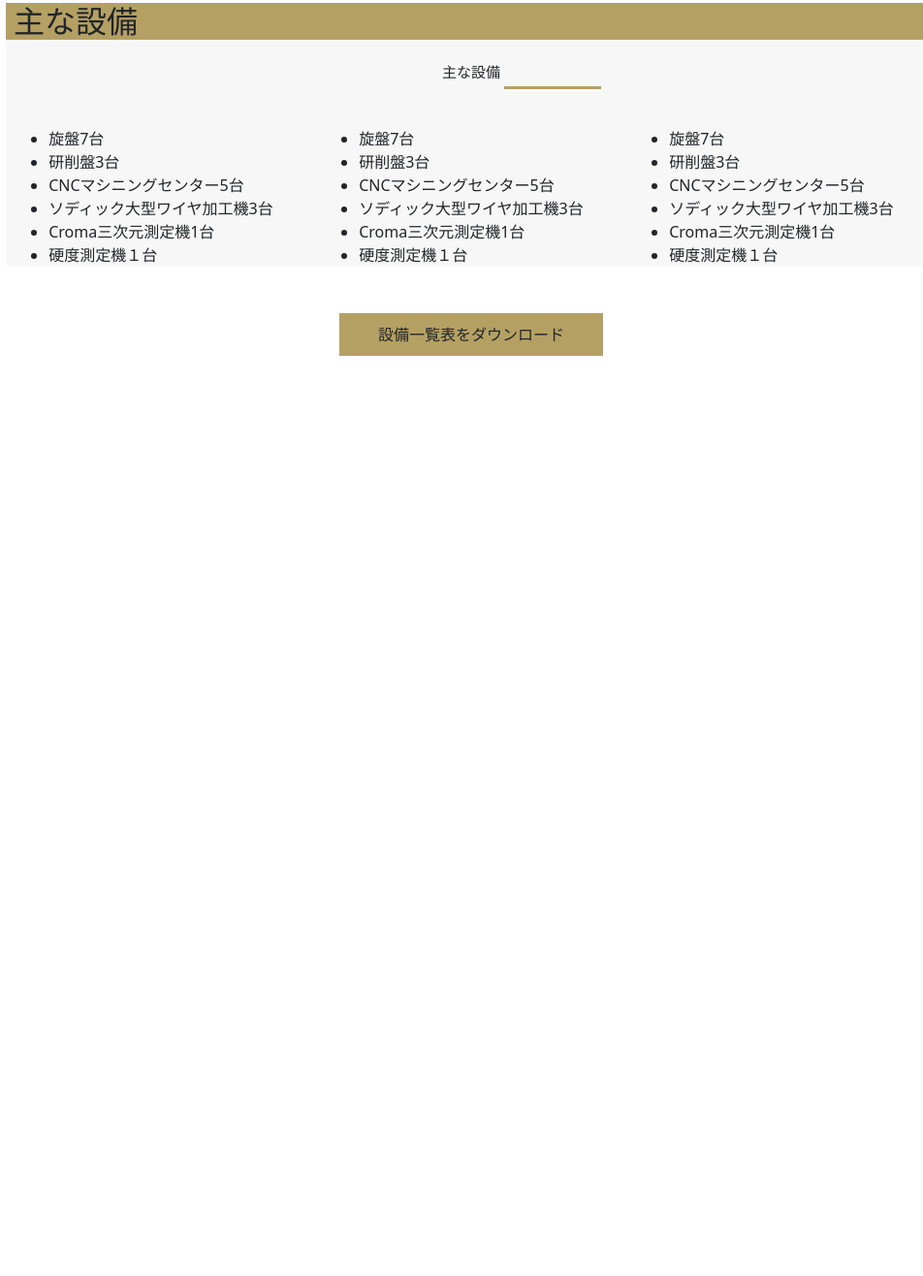
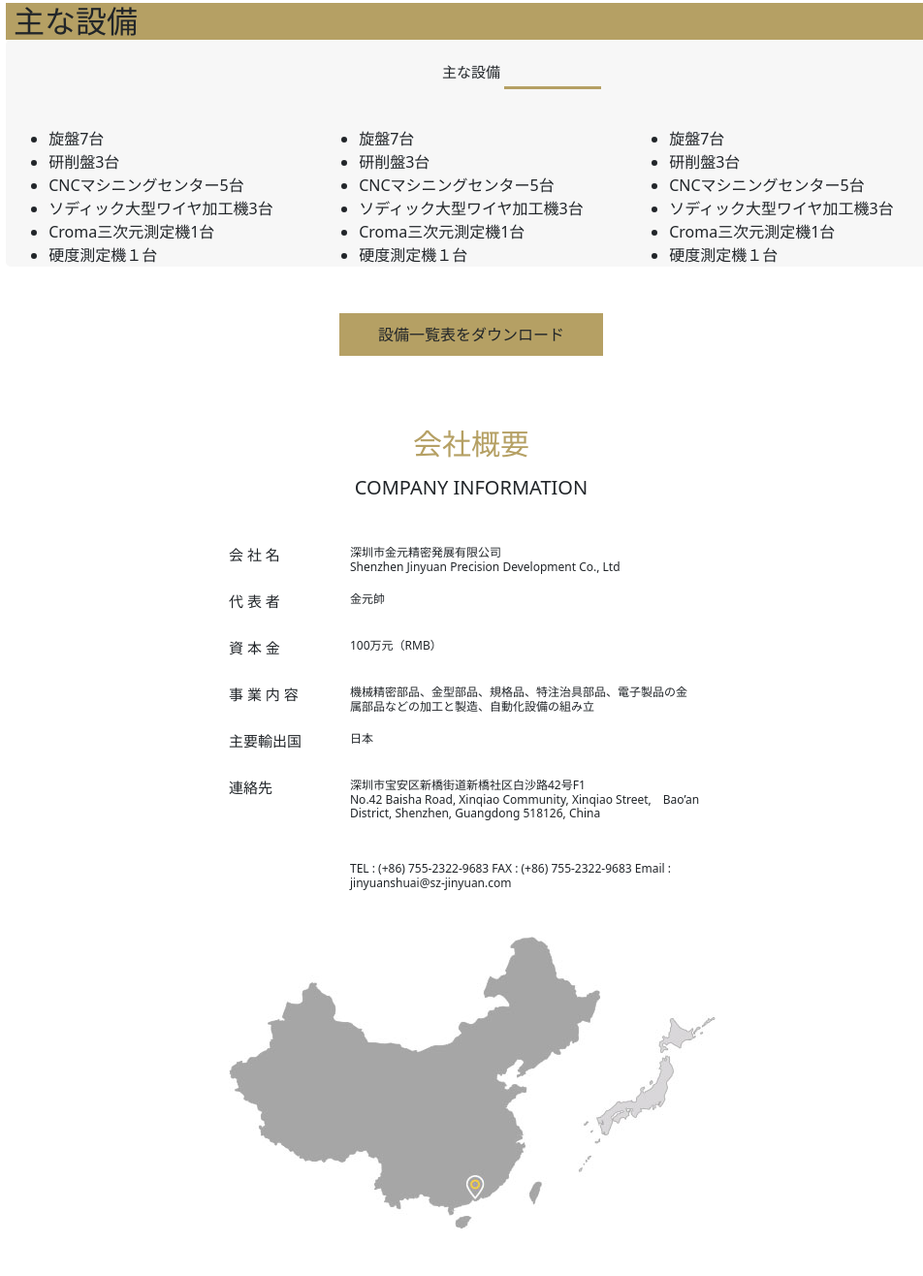
Before and after one commit to brtauhid/Shenzhen-Jinyuan-Precision-Exhibition-Co.-Ltd., a plain HTML site: page index.html in a window 1280 px wide. Shown: the part 5230-6546 px from the top of the page at 97% size, without its empty margins (154-1106 px from the left). Before the commit the page ends 5597 px from the top, so only its background shows below. Drawn offline with nearby package versions, Linux system fonts and the light colour scheme.

Commit message:
company info

```diff
--- a/index.html
+++ b/index.html
@@ -671,6 +671,101 @@
       </div>
     </section>
 
+    <!-- Company information section start -->
+    <section class="ci pt-4">
+      <div class="container-fluid">
+        <div class="row max-width mx-auto">
+          <div class="col-md-12">
+            <div class="ci-title py-5 text-center">
+              <h2 class="py-2">会社概要</h2>
+              <h3>COMPANY INFORMATION</h3>
+            </div>
+            <div class="ci-info-container ci-width mx-auto">
+              <div class="info-1">
+                <div class="row">
+                  <div class="col-md-3">
+                    <h3>会 社 名</h3>
+                  </div>
+                  <div class="col-md-9">
+                    <h4>
+                      深圳市金元精密発展有限公司 <br />Shenzhen Jinyuan
+                      Precision Development Co., Ltd
+                    </h4>
+                  </div>
+                </div>
+              </div>
+              <div class="info-2">
+                <div class="row">
+                  <div class="col-md-3">
+                    <h3>代 表 者</h3>
+                  </div>
+                  <div class="col-md-9">
+                    <h4>金元帥</h4>
+                  </div>
+                </div>
+              </div>
+              <div class="info-3">
+                <div class="row">
+                  <div class="col-md-3">
+                    <h3>資 本 金</h3>
+                  </div>
+                  <div class="col-md-9">
+                    <h4>100万元（RMB）</h4>
+                  </div>
+                </div>
+              </div>
+              <div class="info-4">
+                <div class="row">
+                  <div class="col-md-3">
+                    <h3>事 業 内 容</h3>
+                  </div>
+                  <div class="col-md-9">
+                    <h4>
+                      機械精密部品、金型部品、規格品、特注治具部品、電子製品の金<br />属部品などの加工と製造、自動化設備の組み立
+                    </h4>
+                  </div>
+                </div>
+              </div>
+              <div class="info-5">
+                <div class="row">
+                  <div class="col-md-3">
+                    <h3>主要輸出国</h3>
+                  </div>
+                  <div class="col-md-9">
+                    <h4>日本</h4>
+                  </div>
+                </div>
+              </div>
+              <div class="info-6">
+                <div class="row">
+                  <div class="col-md-3">
+                    <h3>連絡先</h3>
+                  </div>
+                  <div class="col-md-9">
+                    <h4>
+                      深圳市宝安区新橋街道新橋社区白沙路42号F1<br />
+                      No.42 Baisha Road, Xinqiao Community, Xinqiao
+                      Street,　Bao’an<br />
+                      District, Shenzhen, Guangdong 518126, China<br />
+                      <br /><br /><br />TEL : (+86) 755-2322-9683 FAX : (+86)
+                      755-2322-9683 Email : jinyuanshuai@sz-jinyuan.com
+                    </h4>
+                  </div>
+                </div>
+              </div>
+              <div class="ci-map py-5">
+                <div class="row">
+                  <div class="col-md-12">
+                    <img src="./img/map.jpg" alt="" />
+                  </div>
+                </div>
+              </div>
+            </div>
+          </div>
+        </div>
+      </div>
+    </section>
+
     <script
       src="https://cdn.jsdelivr.net/npm/bootstrap@5.2.0-beta1/dist/js/bootstrap.bundle.min.js"
       integrity="sha384-pprn3073KE6tl6bjs2QrFaJGz5/SUsLqktiwsUTF55Jfv3qYSDhgCecCxMW52nD2"
--- a/style.css
+++ b/style.css
@@ -356,3 +356,37 @@ body {
 .eq-list li {
   text-align: left !important;
 }
+
+/* Company Info */
+.ci-title h2 {
+  font-size: 30px;
+  color: #b5a064;
+  padding-bottom: 15px !important;
+}
+.ci-title h3 {
+  font-size: 20px;
+  font-weight: 400;
+}
+
+.info-1 h3,
+.info-2 h3,
+.info-3 h3,
+.info-4 h3,
+.info-5 h3,
+.info-6 h3 {
+  font-size: 15px;
+  padding-bottom: 30px !important;
+}
+
+.info-1 h4,
+.info-2 h4,
+.info-3 h4,
+.info-4 h4,
+.info-5 h4,
+.info-6 h4 {
+  font-size: 12px;
+}
+
+.ci-width {
+  max-width: 500px;
+}
```
